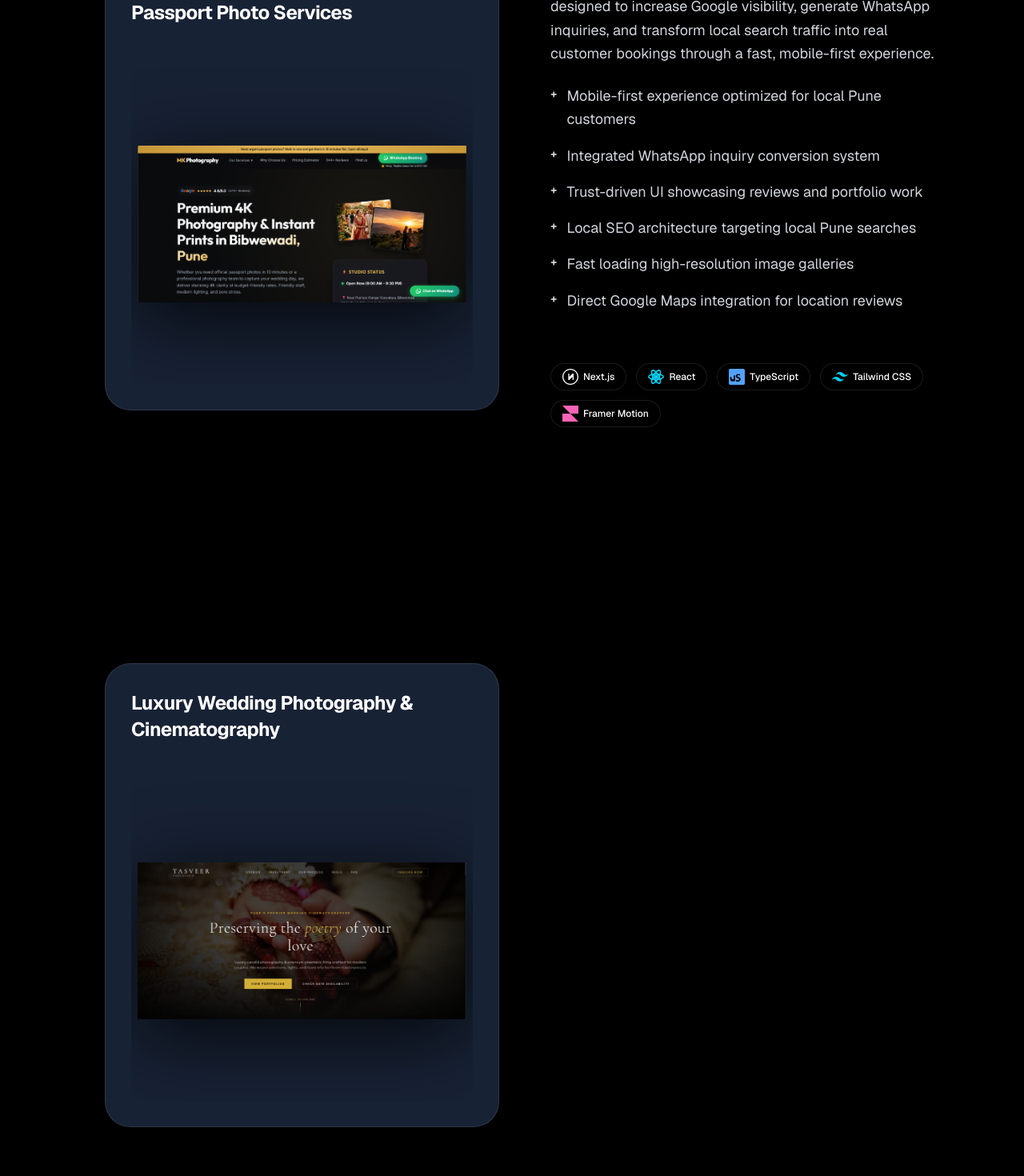
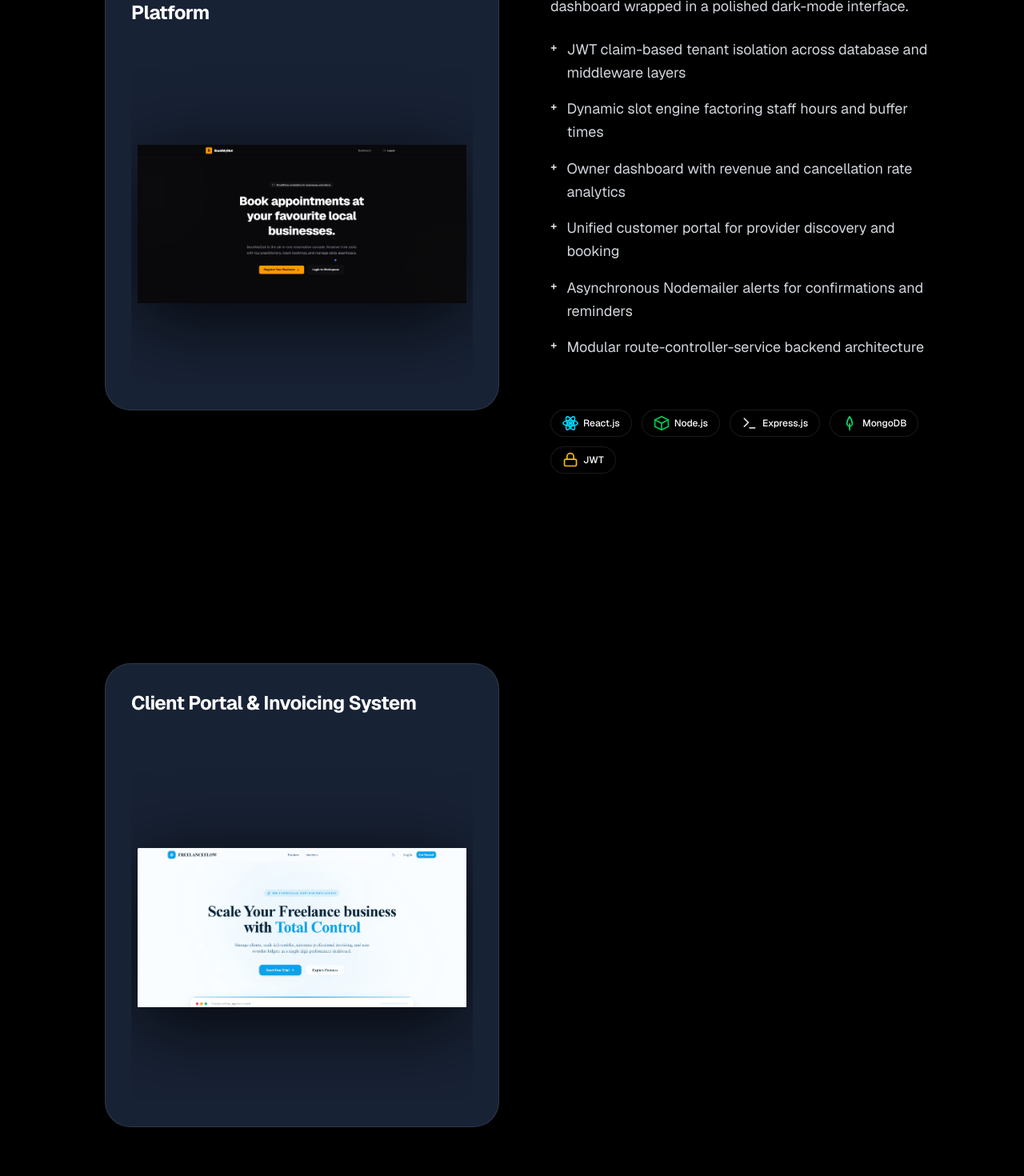
Before and after one commit to AtulJamdar/Main-Portfolio, a Next.js app: page / in a window 1280 px wide. Shown: the part 2200-3670 px from the top of the page at 80% size. Built offline with nearby package versions, Linux system fonts and the light colour scheme.

Commit message:
new project added

```diff
--- a/src/components/sections/Projects.tsx
+++ b/src/components/sections/Projects.tsx
@@ -72,6 +72,46 @@ function getTechIcon(tech: string) {
       </svg>
     );
   }
+  if (norm.includes("mongo")) {
+    return (
+      <svg className="w-5 h-5 text-green-400" viewBox="0 0 24 24" fill="none" stroke="currentColor" strokeWidth="2" strokeLinecap="round" strokeLinejoin="round">
+        <path d="M12 2c3 4 4 7.5 4 10.5a4 4 0 0 1-8 0C8 9.5 9 6 12 2z" />
+        <path d="M12 13v9" />
+      </svg>
+    );
+  }
+  if (norm.includes("jwt")) {
+    return (
+      <svg className="w-5 h-5 text-amber-400" viewBox="0 0 24 24" fill="none" stroke="currentColor" strokeWidth="2" strokeLinecap="round" strokeLinejoin="round">
+        <rect x="3" y="11" width="18" height="10" rx="2" />
+        <path d="M7 11V7a5 5 0 0 1 10 0v4" />
+      </svg>
+    );
+  }
+  if (norm.includes("nodemailer") || norm.includes("mail")) {
+    return (
+      <svg className="w-5 h-5 text-sky-300" viewBox="0 0 24 24" fill="none" stroke="currentColor" strokeWidth="2" strokeLinecap="round" strokeLinejoin="round">
+        <rect x="2" y="4" width="20" height="16" rx="2" />
+        <path d="m2 7 10 7 10-7" />
+      </svg>
+    );
+  }
+  if (norm.includes("pdfkit") || norm.includes("pdf")) {
+    return (
+      <svg className="w-5 h-5 text-rose-400" viewBox="0 0 24 24" fill="none" stroke="currentColor" strokeWidth="2" strokeLinecap="round" strokeLinejoin="round">
+        <path d="M14 2H6a2 2 0 0 0-2 2v16a2 2 0 0 0 2 2h12a2 2 0 0 0 2-2V8z" />
+        <polyline points="14 2 14 8 20 8" />
+      </svg>
+    );
+  }
+  if (norm.includes("cron")) {
+    return (
+      <svg className="w-5 h-5 text-orange-400" viewBox="0 0 24 24" fill="none" stroke="currentColor" strokeWidth="2" strokeLinecap="round" strokeLinejoin="round">
+        <circle cx="12" cy="12" r="10" />
+        <polyline points="12 6 12 12 16 14" />
+      </svg>
+    );
+  }
   if (norm.includes("socket")) {
     return (
       <svg className="w-5 h-5 text-white" viewBox="0 0 24 24" fill="none" stroke="currentColor" strokeWidth="2" strokeLinecap="round" strokeLinejoin="round">
@@ -117,6 +157,48 @@ function getTechIcon(tech: string) {
 }
 
 const PROJECTS = [
+  {
+    id: "bookmyslot",
+    title: "BookMySlot",
+    subtitle: "Multi-Tenant Appointment Booking Platform",
+    description:
+      "A premium multi-tenant scheduling platform built for local Indian service businesses, featuring database-level tenant isolation, dynamic slot generation, and a real-time owner dashboard wrapped in a polished dark-mode interface.",
+    bullets: [
+      "JWT claim-based tenant isolation across database and middleware layers",
+      "Dynamic slot engine factoring staff hours and buffer times",
+      "Owner dashboard with revenue and cancellation rate analytics",
+      "Unified customer portal for provider discovery and booking",
+      "Asynchronous Nodemailer alerts for confirmations and reminders",
+      "Modular route-controller-service backend architecture"
+    ],
+    stack: ["React.js", "Node.js", "Express.js", "MongoDB", "JWT"],
+    liveUrl: "https://book-my-slot-eight.vercel.app/",
+    gradientClass: "from-emerald-950 via-neutral-900 to-stone-950",
+    themeColor: "text-emerald-400",
+    bulletColor: "text-emerald-500",
+    imagePath: "/assets/bookmyslot.png"
+  },
+  {
+    id: "freelanceflow",
+    title: "FreelanceFlow",
+    subtitle: "Client Portal & Invoicing System",
+    description:
+      "A backend-focused MERN client portal that streamlines freelancer workflows, automating PDF invoice generation, payment tracking, and overdue reminders through a document-first, API-driven architecture.",
+    bullets: [
+      "Modular Express route-controller-service backend structure",
+      "Auto-sequenced PDF invoice generation engine using PDFKit",
+      "node-cron scheduled jobs for automated overdue reminders",
+      "Document-first workflow with PRDs and OpenAPI specs",
+      "Centralized client, project, and milestone tracking",
+      "Axios-driven React dashboard for payments and analytics"
+    ],
+    stack: ["Node.js", "Express.js", "MongoDB", "PDFKit", "node-cron"],
+    liveUrl: "https://freelance-flow-ruddy-xi.vercel.app/",
+    gradientClass: "from-indigo-950 via-neutral-900 to-stone-950",
+    themeColor: "text-indigo-400",
+    bulletColor: "text-indigo-500",
+    imagePath: "/assets/freelanceflow.png"
+  },
   {
     id: "mkphotography",
     title: "MK Photography",
@@ -180,6 +262,7 @@ const PROJECTS = [
     bulletColor: "text-purple-500",
     imagePath: "/assets/Syncflow.png"
   },
+
   {
     id: "buildwise",
     title: "BuildWise",
```
Also changed, not shown: public/assets/bookmyslot.png (added), public/assets/freelanceflow.png (added).
